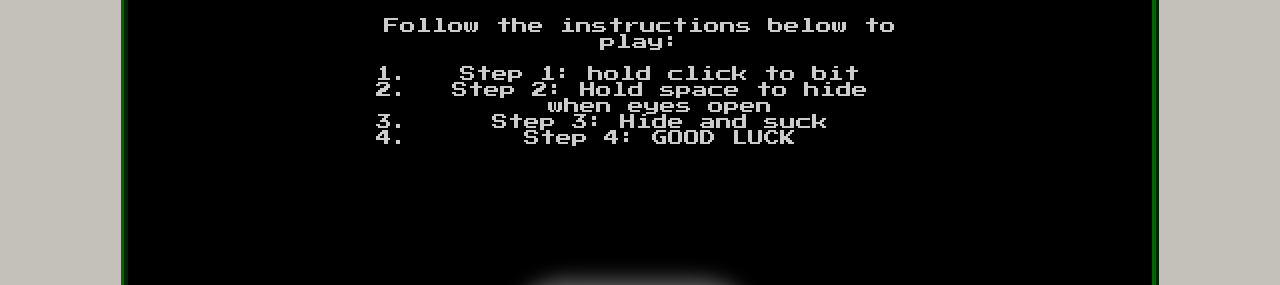
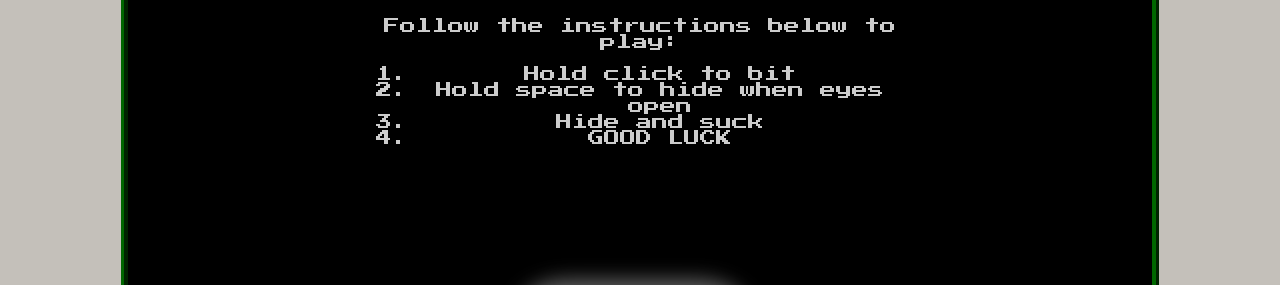
Before and after one commit to yashTonger/The-Watcher, a plain HTML site: page index.html in a window 1280 px wide. Shown: the part 226-511 px from the top of the page. Drawn offline with Linux system fonts and the light colour scheme; a web font is replaced by a local one.

Commit message:
Update index.html
adding instruction

```diff
--- a/index.html
+++ b/index.html
@@ -33,10 +33,10 @@
             <h1>Welcome to the Game!</h1>
             <p>Follow the instructions below to play:</p>
             <ol>
-              <li>Step 1: hold click to bit</li>
-              <li>Step 2: Hold space to hide when eyes open</li>
-              <li>Step 3: Hide and suck </li>
-              <li>Step 4: GOOD LUCK</li>
+              <li>Hold click to bit</li>
+              <li>Hold space to hide when eyes open</li>
+              <li>Hide and suck </li>
+              <li>GOOD LUCK</li>
             </ol>
 
           </div>
```
